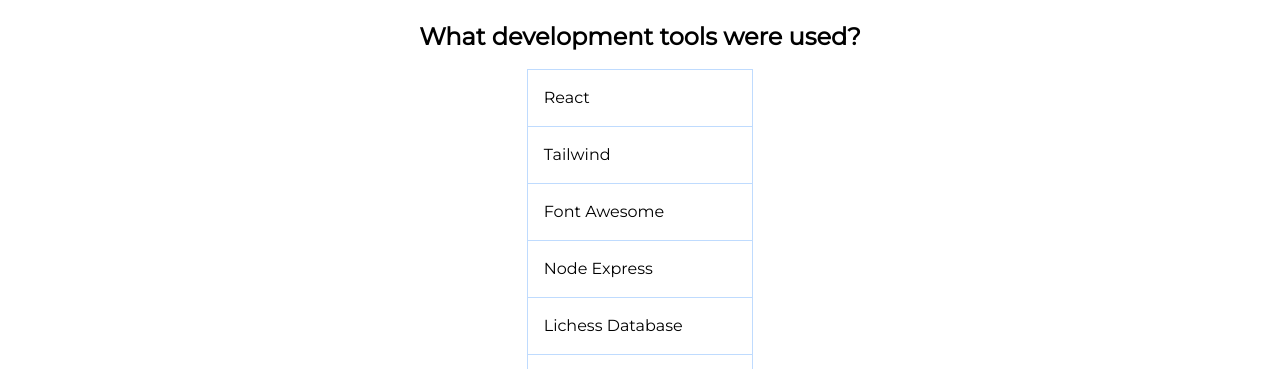
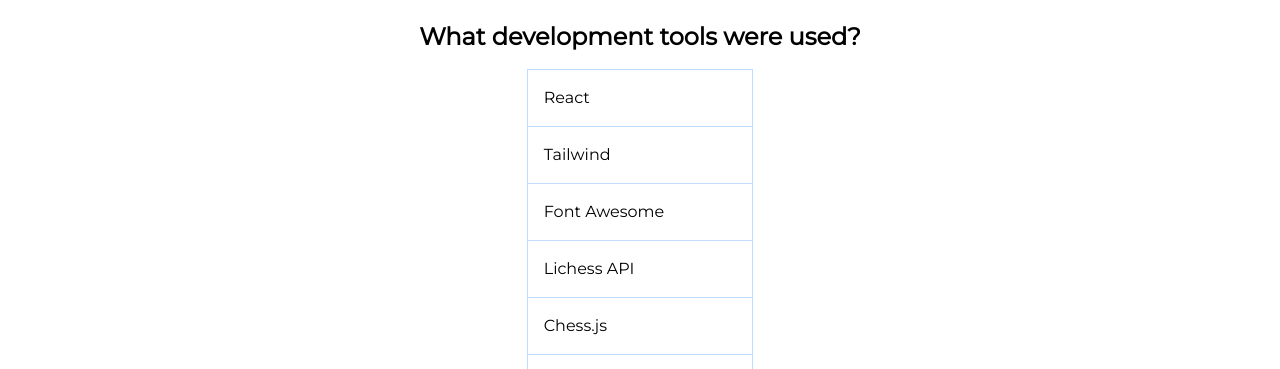
Before and after one commit to siobe34/chess-veritasium, a React (Create React App) app in the folder app/: page /about in a window 1280 px wide. Shown: the part 431-800 px from the top of the page. Built offline with nearby package versions, Linux system fonts and the light colour scheme.

Commit message:
added table component

```diff
--- /dev/null
+++ b/app/src/components/Table.tsx
@@ -0,0 +1,30 @@
+type ComponentProps = {
+    children?: React.ReactNode;
+    customUtils?: string | null;
+};
+
+export const TableBody = ({ children, customUtils}: ComponentProps) => {
+    return (
+        <tbody className={customUtils ?? ''}>{children}</tbody>
+    )
+};
+
+export const TableRow = ({ children, customUtils}: ComponentProps) => {
+    return (
+        <tr className={`border border-blue-200 p-8 ${customUtils}`}>{children}</tr>
+    )
+};
+
+export const TableCell = ({ children, customUtils}: ComponentProps) => {
+    return (
+        <td className={`border border-blue-200 p-4 ${customUtils}`}>{children}</td>
+    )
+};
+
+function Table({ children, customUtils }: ComponentProps) {
+    return (
+        <table className={`border-collapse border-blue-200 ${customUtils}}`}>{children}</table>
+    )
+};
+
+export default Table;
--- a/app/src/pages/About.tsx
+++ b/app/src/pages/About.tsx
@@ -4,7 +4,8 @@ import { FontAwesomeIcon } from '@fortawesome/react-fontawesome';
 import { faArrowRight } from '@fortawesome/free-solid-svg-icons';
 
 import MainContent from '../components/MainContent';
-//TODO: refactor to clean up component
+import Button from '../components/Button';
+import Table, {TableBody, TableRow, TableCell } from '../components/Table';
 
 function About() {
 
@@ -24,32 +25,35 @@ function About() {
             </div>
             <h1 className='font-bold text-2xl mt-6'>What development tools were used?</h1>
             <div className='flex flex-col items-center justify-center w-7/12'>
-                <table className='border-collapse border-blue-200'>
-                    <tbody>
-                        <tr className='border border-blue-200 p-8'>
-                            <td className='border border-blue-200 p-4'>React</td>
-                        </tr>
-                        <tr className='border border-blue-200 p-8'>
-                            <td className='border border-blue-200 p-4'>Tailwind</td>
-                        </tr>
-                        <tr className='border border-blue-200 p-8'>
-                            <td className='border border-blue-200 p-4'>Font Awesome</td>
-                        </tr>
-                        <tr className='border border-blue-200 p-8'>
-                            <td className='border border-blue-200 p-4'>Node Express</td>
-                        </tr>
-                        <tr className='border border-blue-200 p-8'>
-                            <td className='border border-blue-200 p-4'>Lichess Database</td>
-                        </tr>
-                        <tr className='border border-blue-200 p-8'>
-                            <td className='border border-blue-200 p-4'>Chess.js</td>
-                        </tr>
-                        <tr className='border border-blue-200 p-8'>
-                            <td className='border border-blue-200 p-4'>react-chessboard (npm)</td>
-                        </tr>
-                    </tbody>
-                </table>
+                <Table>
+                    <TableBody>
+                        <TableRow>
+                            <TableCell>React</TableCell>
+                        </TableRow>
+                        <TableRow>
+                            <TableCell>Tailwind</TableCell>
+                        </TableRow>
+                        <TableRow>
+                            <TableCell>Font Awesome</TableCell>
+                        </TableRow>
+                        <TableRow>
+                            <TableCell>Lichess API</TableCell>
+                        </TableRow>
+                        <TableRow>
+                            <TableCell>Chess.js</TableCell>
+                        </TableRow>
+                        <TableRow>
+                            <TableCell>react-chessboard (npm)</TableCell>
+                        </TableRow>
+                    </TableBody>
+                </Table>
             </div>
+            <Button buttonStyle='primary' customUtils='py-4 mt-4'>
+                <Link to={'/practice'}>
+                    Try to Master Chess!
+                    <FontAwesomeIcon icon={faArrowRight} className='ml-2' />
+                </Link>
+            </Button>
         </MainContent>
     );
 }
--- a/app/src/pages/Landing.tsx
+++ b/app/src/pages/Landing.tsx
@@ -4,7 +4,7 @@ import { FontAwesomeIcon } from '@fortawesome/react-fontawesome';
 import { faArrowRight, faFaceSmileBeam } from '@fortawesome/free-solid-svg-icons';
 
 import MainContent from '../components/MainContent';
-//TODO: refactor to use Button component
+import Button from '../components/Button';
 
 function Landing() {
 
@@ -30,12 +30,12 @@ function Landing() {
                     Turns out, the GM's were able to recall almost the entire position with a 5 second glance. So why not try mastering your chess recognition skills today <FontAwesomeIcon icon={faFaceSmileBeam}/>
                 </p>
             </div>
-            <button className='flex bg-blue-500 text-white rounded hover:bg-blue-700 p-4 mt-4'>
+            <Button buttonStyle='primary' customUtils='py-4 mt-4'>
                 <Link to={'/practice'}>
                     Try to Master Chess!
                     <FontAwesomeIcon icon={faArrowRight} className='ml-2' />
                 </Link>
-            </button>
+            </Button>
         </MainContent>
     );
 }
```
